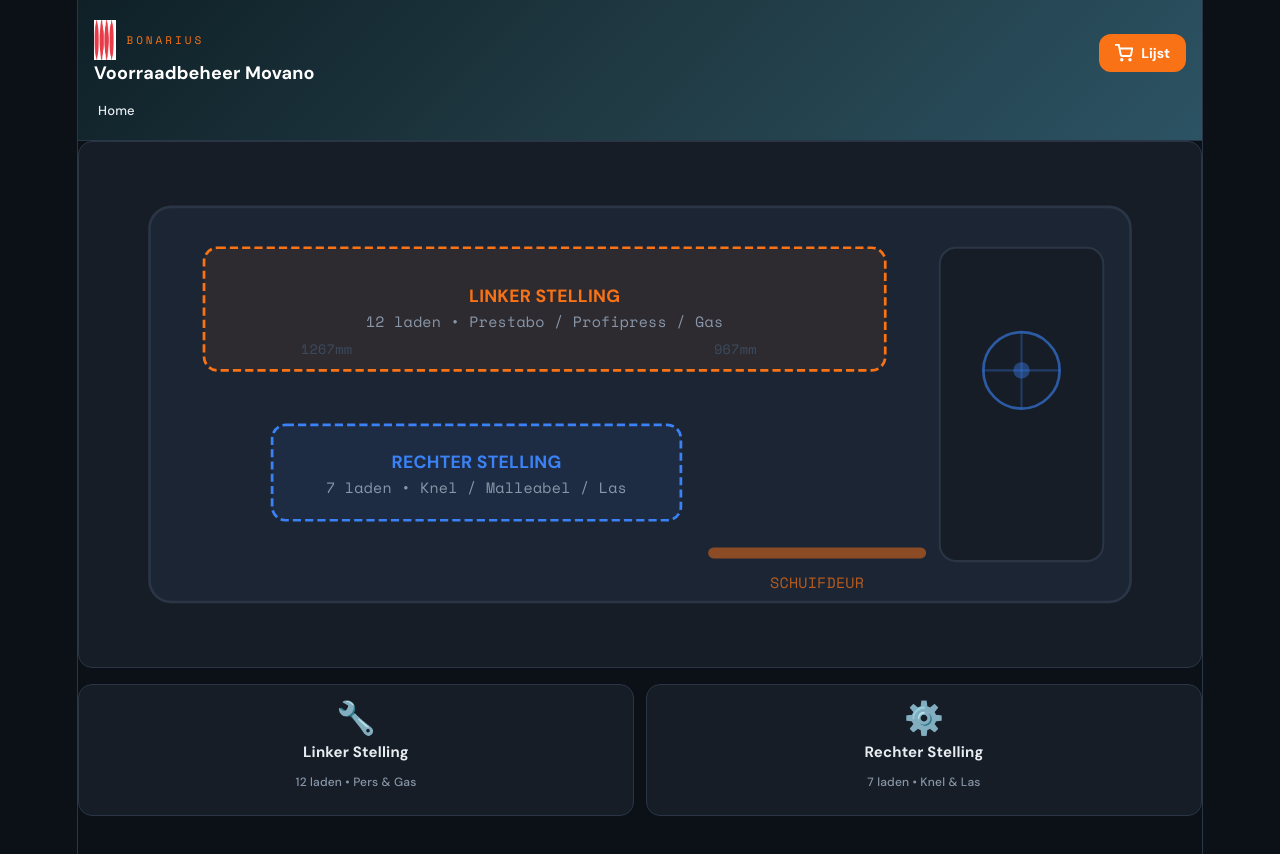
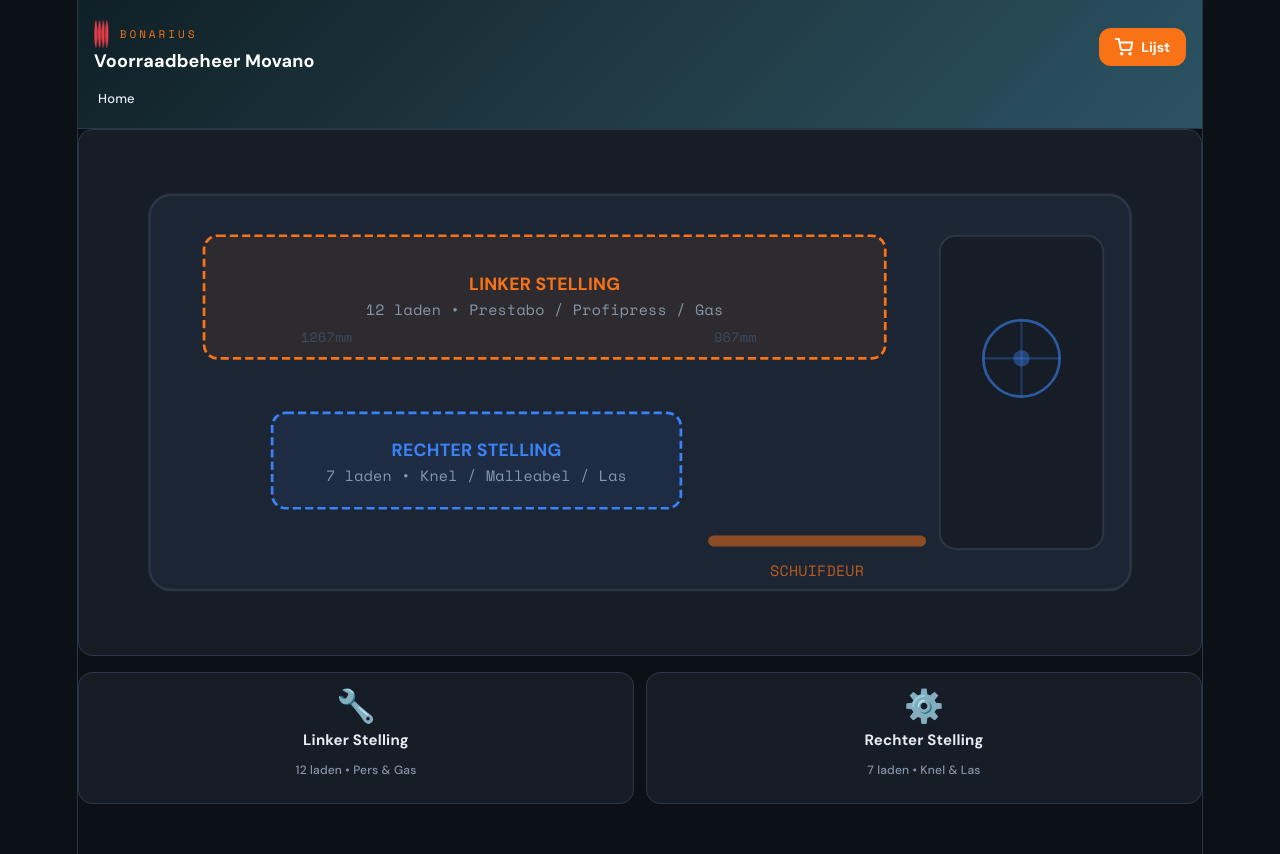
Before and after one commit to IcuRep/voorraad-app, a React (Vite) app: page / in a window 1280 px wide. Shown: the top 854 px of the page. Built offline with nearby package versions, Linux system fonts and the light colour scheme.

Commit message:
logo grootte fix

```diff
--- a/src/App.jsx
+++ b/src/App.jsx
@@ -691,7 +691,7 @@
                 </button>
               )}
               <div style={{ display: "flex", alignItems: "center", gap: "10px" }}>
-              <img src="/logo.png" alt="logo" style={{ height: "40px" }} />
+              <img src="/logo.png" alt="logo" style={{ height: "28px", objectFit: "contain" }} />
               <div className="logo-text">Bonarius</div>
               </div>
 
```
Also changed, not shown: public/logo.png.
